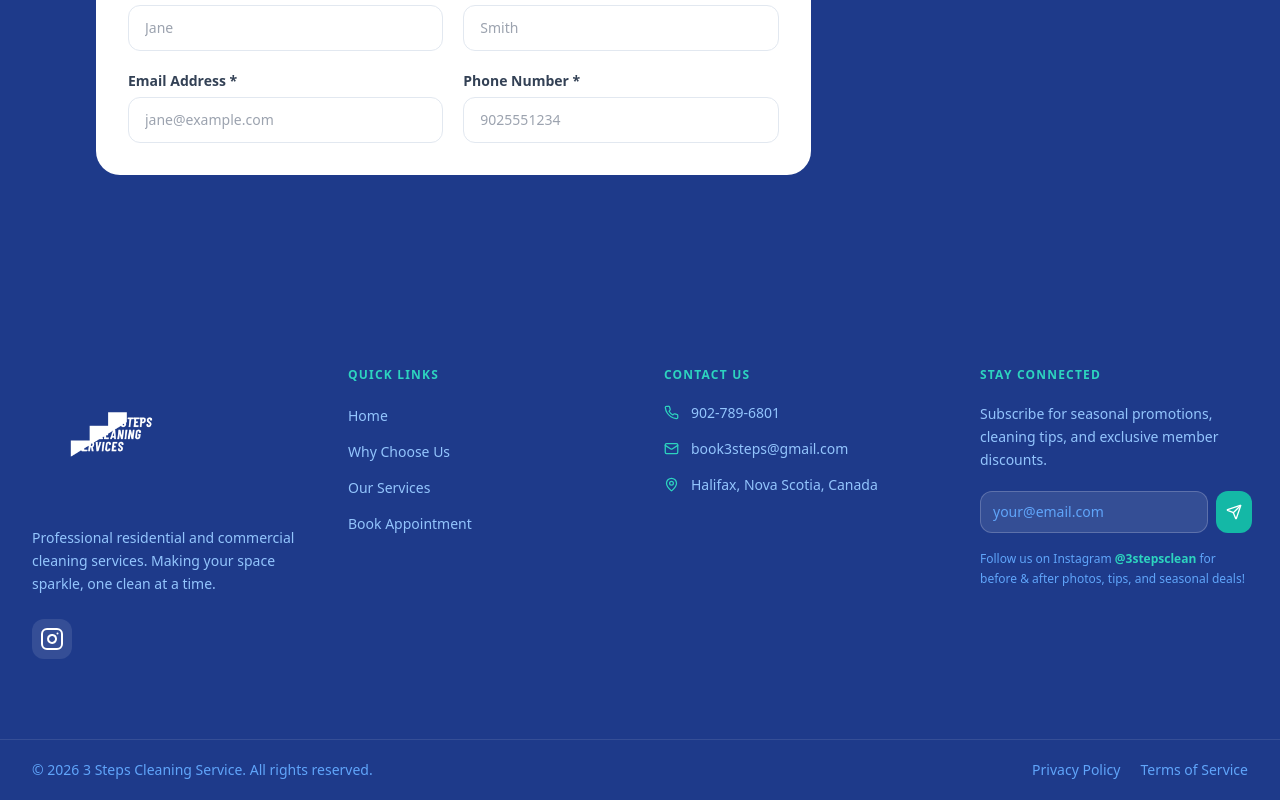
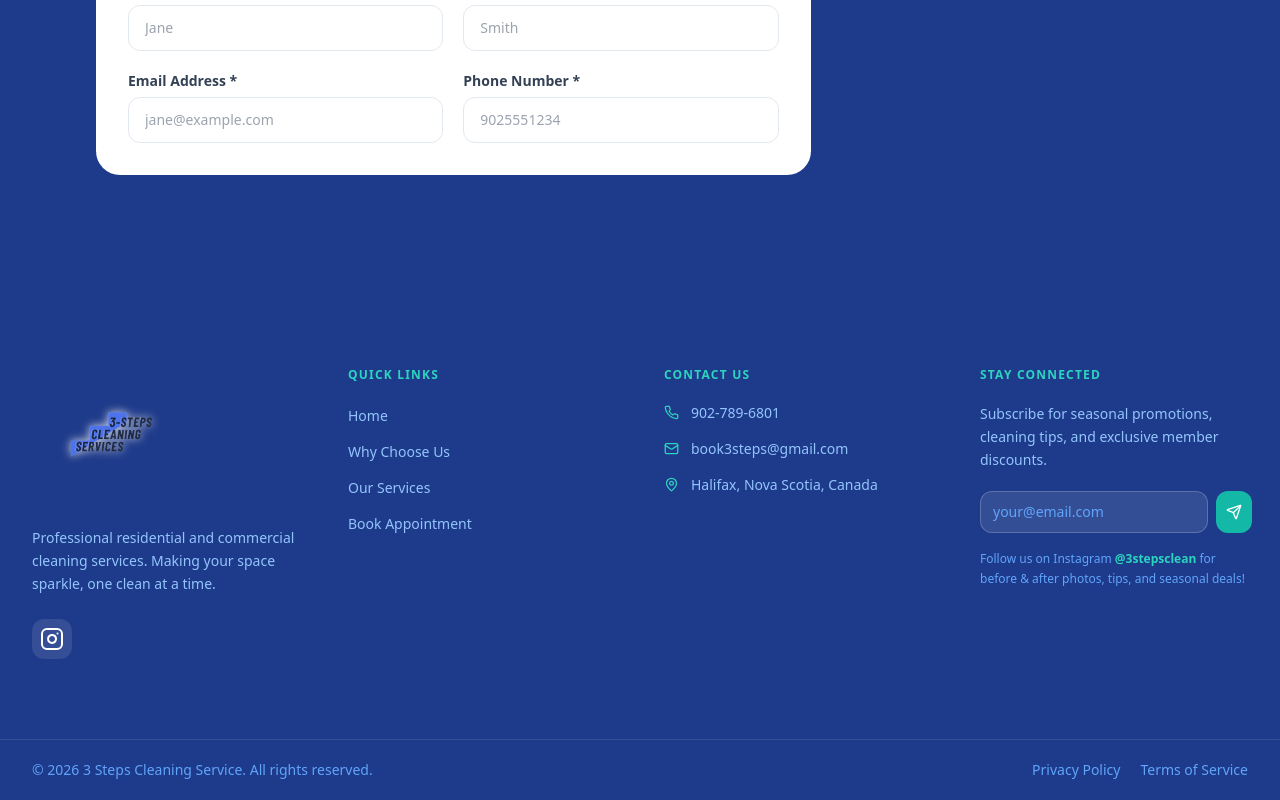
Before and after one commit to sonym3/rockmanor-frontend, a React (Vite) app: page / in a window 1280 px wide. Shown: the part 5793-6593 px from the top of the page. Built offline with nearby package versions, Linux system fonts and the light colour scheme.

Commit message:
make footer logo fully visible

```diff
--- a/src/components/StayConnected.jsx
+++ b/src/components/StayConnected.jsx
@@ -31,7 +31,7 @@ export default function StayConnected() {
             <img
               src="/logo.png"
               alt="3 Steps Cleaning Services"
-              className="h-36 w-auto mb-4 brightness-0 invert"
+              className="h-36 w-auto mb-4 footer-logo"
             />
             <p className="text-blue-300 text-sm leading-relaxed mb-6">
               Professional residential and commercial cleaning services. Making your space sparkle, one
--- a/src/index.css
+++ b/src/index.css
@@ -23,4 +23,8 @@
   .no-scrollbar::-webkit-scrollbar {
     display: none;
   }
+
+  .footer-logo {
+    filter: drop-shadow(0px 0px 5px rgba(255, 255, 255, 0.8));
+  }
 }
```
